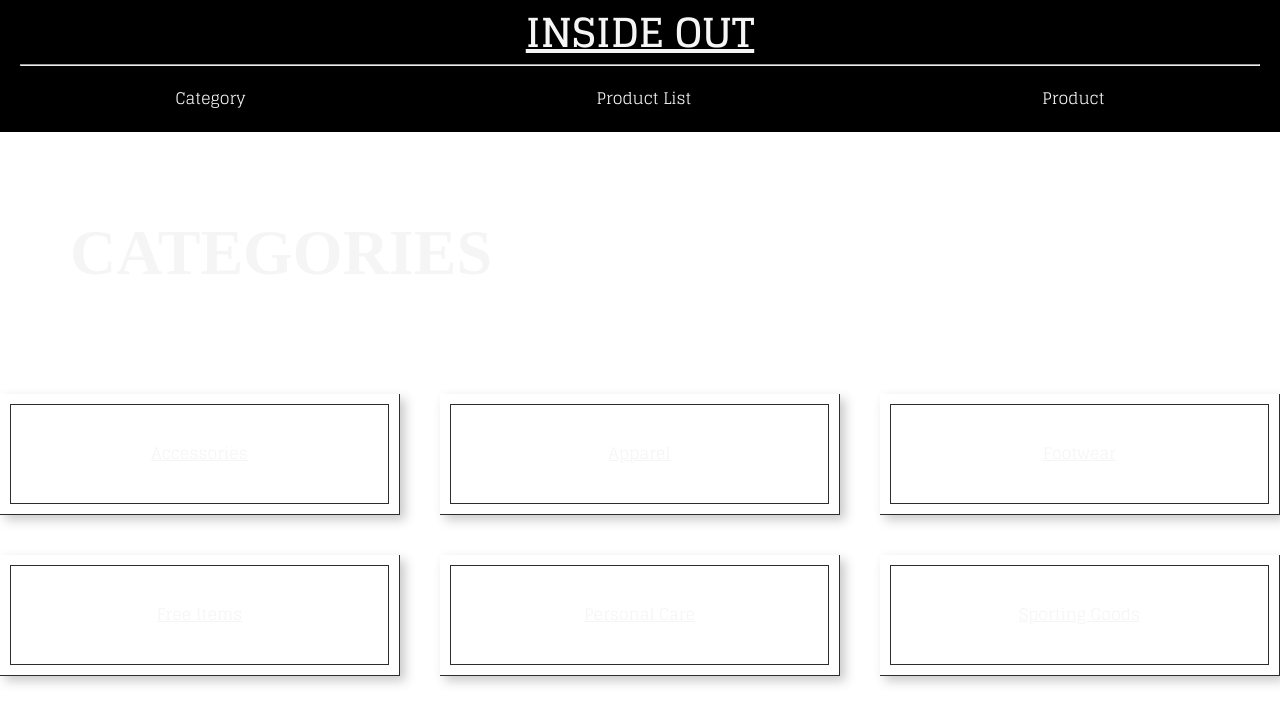
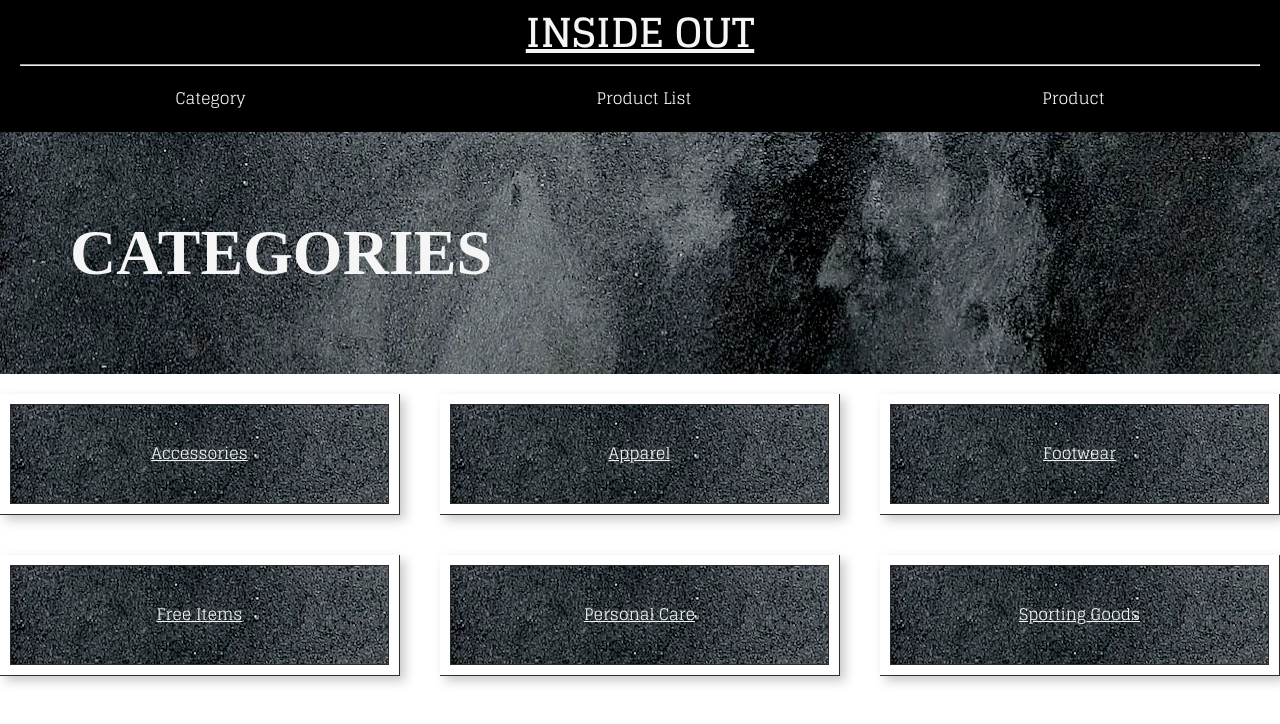
Before and after one commit to jaco266w/07_01_01, a plain HTML site: page category.html in a window 1280 px wide. Drawn offline with Linux system fonts and the light colour scheme; the site is published under a folder, as on GitHub Pages, so addresses that start at the root find nothing; a web font is replaced by a local one.

Commit message:
fix af banner IMG

```diff
--- a/generel.css
+++ b/generel.css
@@ -159,7 +159,7 @@ header hr {
 /* ----------------- Banner --------------- */
 
 .banner {
-    background-image: url(/img/banner.webp);
+    background-image: url(./img/banner.webp);
 
 
     padding-top: 30px;
--- a/layout.css
+++ b/layout.css
@@ -225,7 +225,7 @@
     height: 100px;
 
 
-    background-image: url(/img/banner.webp);
+    background-image: url(./img/banner.webp);
     border: 1px solid #2d2d2d;
 
     color: whitesmoke;
```
